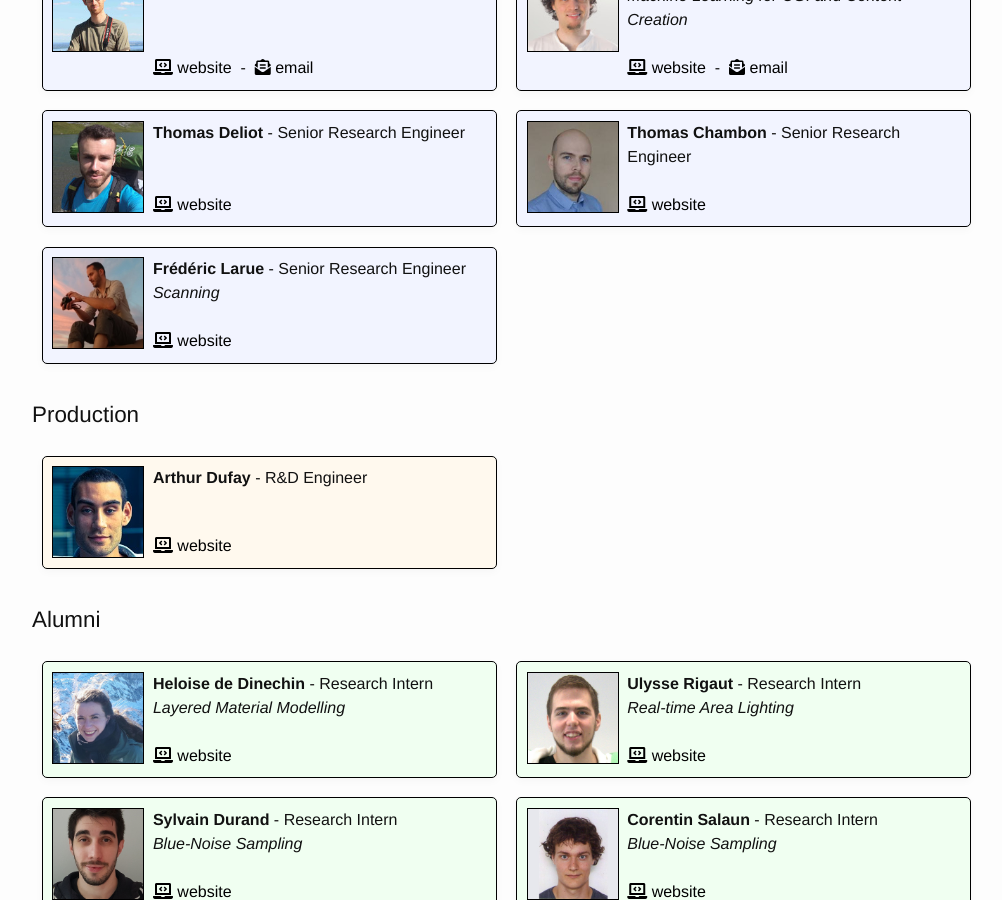
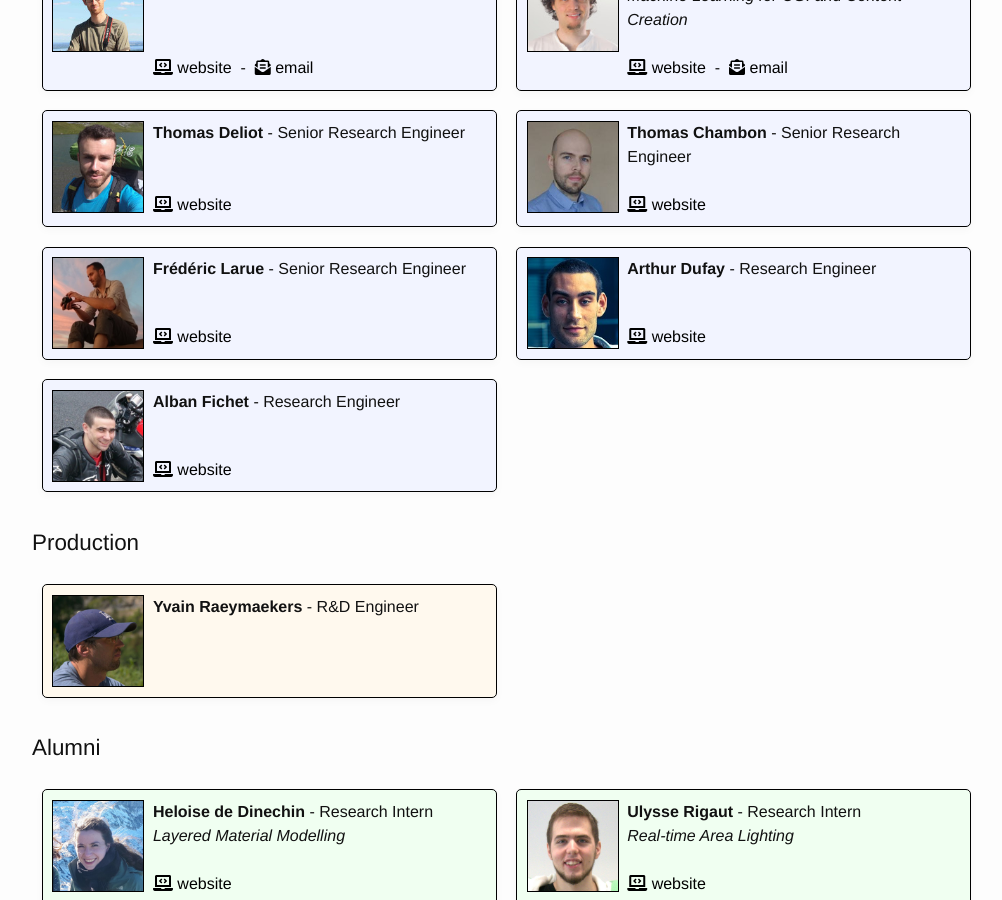
Before and after one commit to unity-grenoble/website, a Jekyll site: the page built from people.html, in a window 1280 px wide and 900 px high, scrolled down 379 px. Shown: the whole window, without its empty margins (126-1128 px from the left). Built offline with Jekyll 4.4.1, drawn with Linux system fonts in a browser that asks for light colours.

Commit message:
Updating the members' list

```diff
--- a/_data/members.yml
+++ b/_data/members.yml
@@ -43,9 +43,21 @@
 - name: Frédéric Larue
   title: Senior Research Engineer
   center: labs
-  topics: "Scanning"
   url: "https://sites.google.com/view/frederic-larue/home"
   photo: /images/people/frederic_larue.jpg
+
+- name: Arthur Dufay
+  title: "Research Engineer"
+  center: labs
+  photo: /images/people/arthur_dufay.jpg
+  url: "http://www.linkedin.com/in/arthur-dufay-a9689388/"
+
+- name: Alban Fichet
+  title: "Research Engineer"
+  center: labs
+  photo: /images/people/alban_fichet.jpg
+  url: "https://afichet.github.io/"
+
 
 
 # Former Labs members
@@ -115,9 +127,7 @@
 
 
 # R&D Engineers
-
-- name: Arthur Dufay
+- name: Yvain Raeymaekers
   title: "R&amp;D Engineer"
   center: "R&D"
-  photo: /images/people/arthur_dufay.jpg
-  url: "http://www.linkedin.com/in/arthur-dufay-a9689388/"
+  photo: /images/people/yvain_raeymaekers.jpg
```
Also changed, not shown: images/people/alban_fichet.jpg (added), images/people/yvain_raeymaekers.jpg (added).
